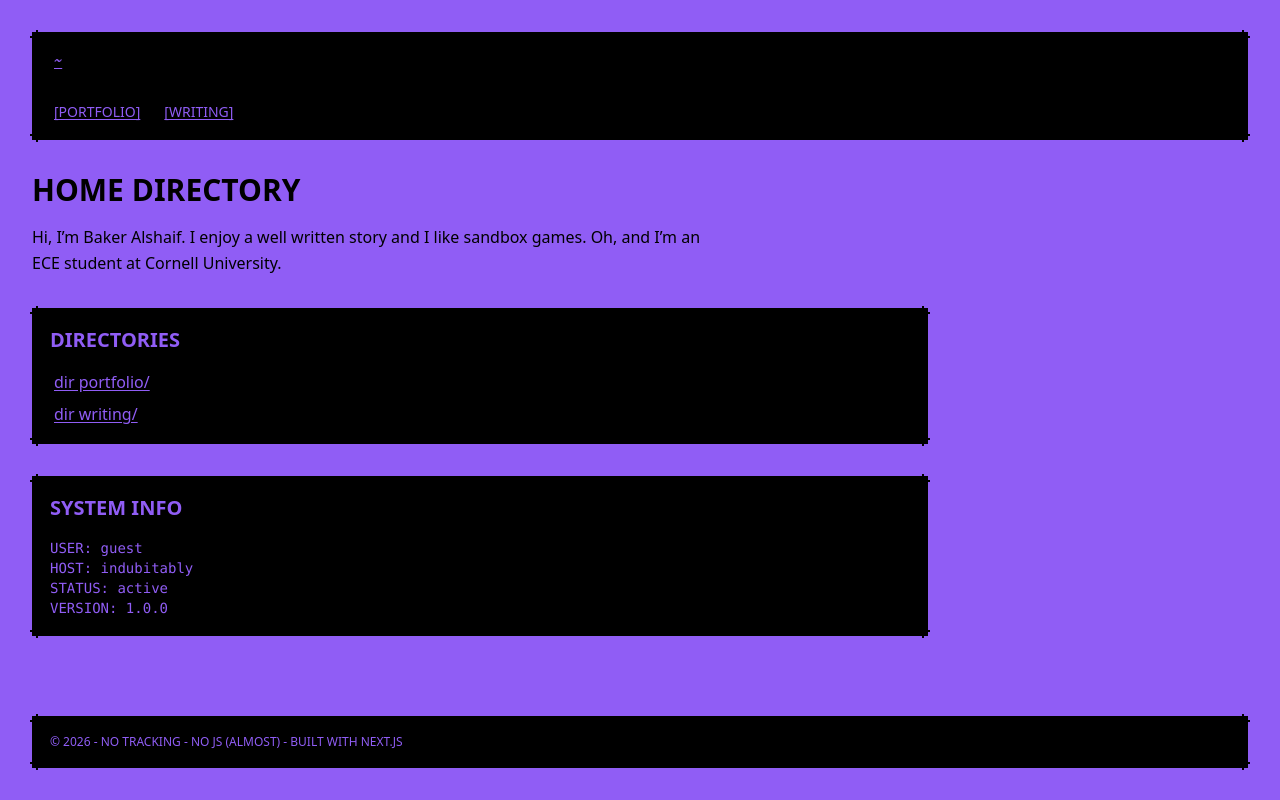
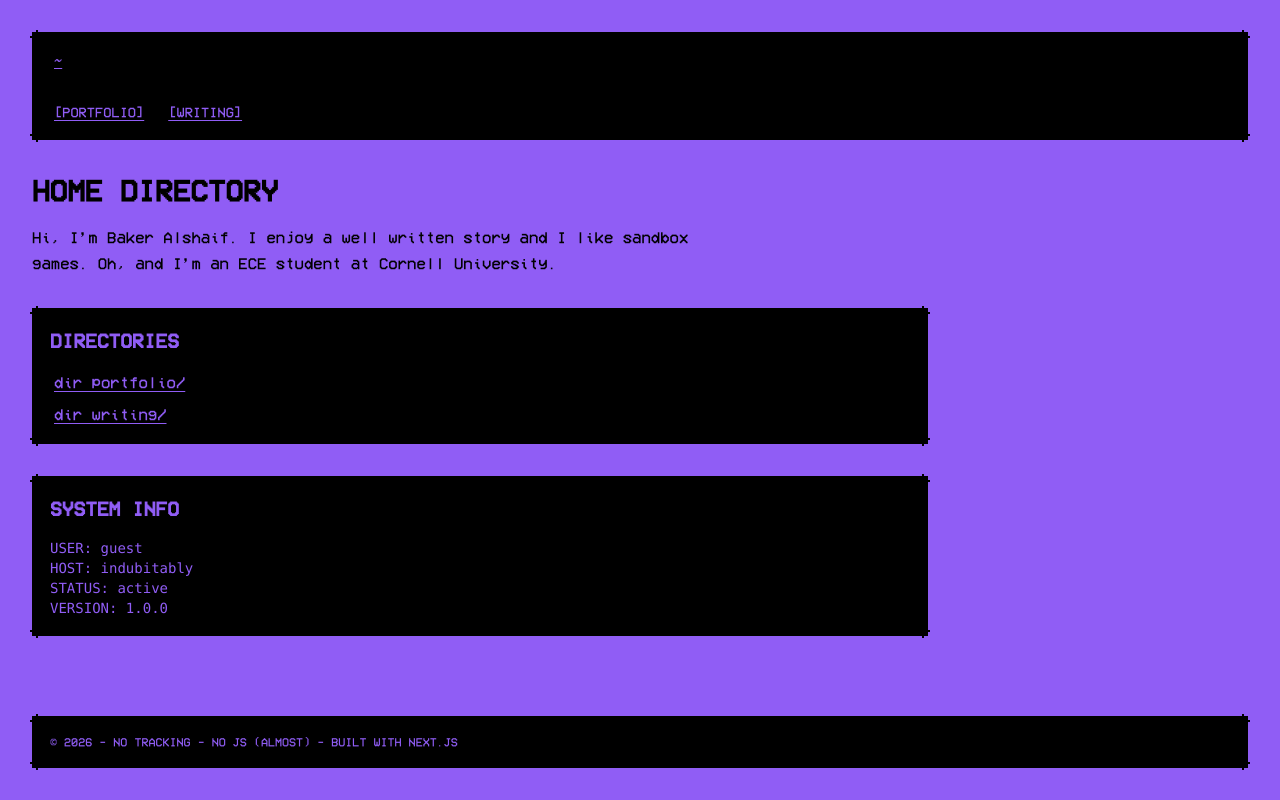
Before and after one commit to Rino6357/Indubitable, a Next.js app: page / in a window 1280 px wide. Built offline with nearby package versions, Linux system fonts and the light colour scheme.

Commit message:
Integrate VCR OSD Mono local font and apply globally using className

```diff
--- a/src/app/globals.css
+++ b/src/app/globals.css
@@ -38,7 +38,6 @@ html {
 body {
   background: var(--background);
   color: var(--foreground);
-  font-family: var(--font-sans);
 }
 
 * {
--- a/src/app/layout.tsx
+++ b/src/app/layout.tsx
@@ -5,7 +5,7 @@ import Link from "next/link";
 import Breadcrumbs from "@/components/Breadcrumbs";
 
 const vcrOSD = localFont({
-  src: "../../public/fonts/VCR_OSD_MONO_1.001.ttf",
+  src: "./fonts/VCR_OSD_MONO_1.001.ttf",
   variable: "--font-vcr-osd",
 });
 
@@ -22,7 +22,7 @@ export default function RootLayout({
   return (
     <html lang="en">
       <body
-        className={`${vcrOSD.variable} min-h-screen flex flex-col p-4 md:p-8 gap-8`}
+        className={`${vcrOSD.className} ${vcrOSD.variable} min-h-screen flex flex-col p-4 md:p-8 gap-8`}
       >
         <header className="pixel-box p-4">
           <Breadcrumbs />
```
Also changed, not shown: src/app/fonts/VCR_OSD_MONO_1.001.ttf (renamed from public/fonts/VCR_OSD_MONO_1.001.ttf).
